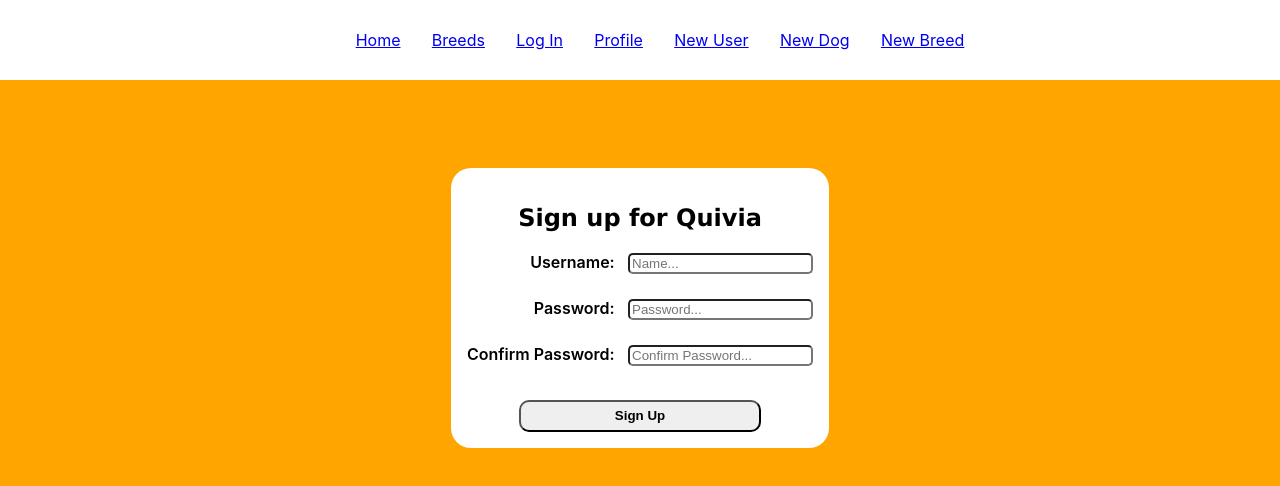
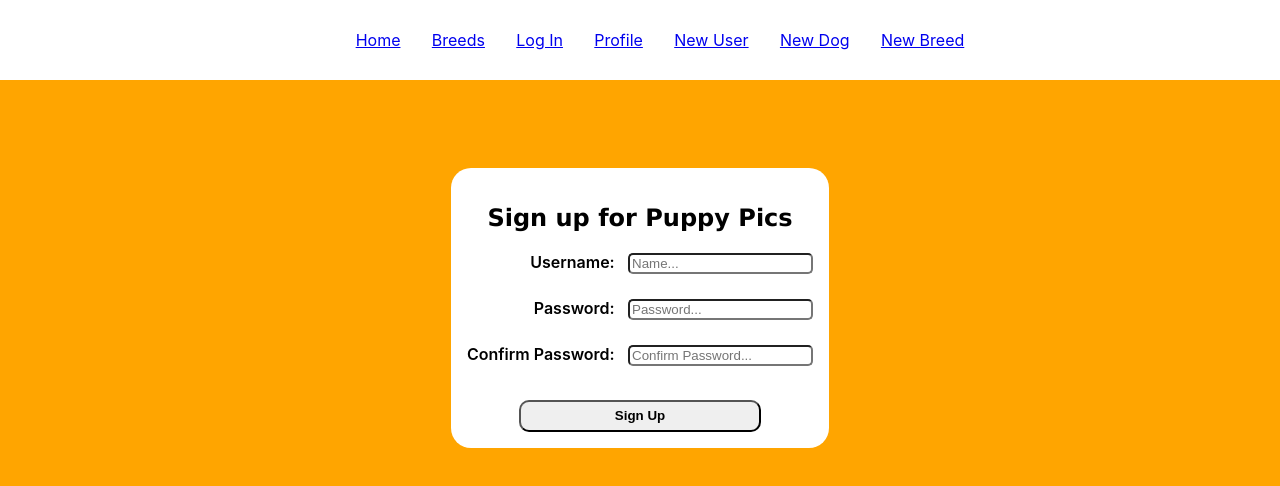
Before and after one commit to Calvinfr96/puppy-pics-front-end, a React (Create React App) app: page /new/user in a window 1280 px wide. Shown: the top 486 px of the page. Built offline with nearby package versions, Linux system fonts and the light colour scheme.

Commit message:
Redirect users to login page when attempting to access locked resource

```diff
--- a/src/components/NewBreedForm.js
+++ b/src/components/NewBreedForm.js
@@ -1,4 +1,5 @@
 import React, {useState} from 'react'
+import { Redirect } from 'react-router-dom'
 
 function NewBreedForm({baseURL}) {
     const [formData, setFormData] = useState({
@@ -42,6 +43,10 @@ function NewBreedForm({baseURL}) {
         })
     }
 
+    if (!localStorage.getItem('token')) {
+        return <Redirect to='/login' />
+    }
+
     return (
         <div>
             <h1>Add New Breed</h1>
--- a/src/components/NewDogForm.js
+++ b/src/components/NewDogForm.js
@@ -1,4 +1,5 @@
 import React, {useState, useEffect} from 'react'
+import { Redirect } from 'react-router-dom'
 
 function NewDogForm({baseURL}) {
     const [breeds, setBreeds] = useState([])
@@ -62,6 +63,10 @@ function NewDogForm({baseURL}) {
         return <option key={breed.id} value={breed.id}>{breed.name}</option>
     })
 
+    if (!localStorage.getItem('token')) {
+        return <Redirect to='/login' />
+    }
+
     return (
         <div>
             <h1>Add New Dog</h1>
--- a/src/components/NewUserFrom.js
+++ b/src/components/NewUserFrom.js
@@ -59,7 +59,7 @@ function NewUserFrom({baseURL, setCurrentUser}) {
     return (
         <div className="login-page">
            <form className="login-form" onSubmit={handleSubmit}>
-                <h2>Sign up for Quivia</h2>
+                <h2>Sign up for Puppy Pics</h2>
                 <label>
                     Username:
                     <input type="text" name="name" value={formData.name} onChange={handleChange} placeholder="Name..." required></input>
--- a/src/components/ProfilePage.js
+++ b/src/components/ProfilePage.js
@@ -1,5 +1,5 @@
 import React, {useState, useEffect} from 'react'
-import {useHistory} from 'react-router-dom'
+import {useHistory, Redirect} from 'react-router-dom'
 
 function ProfilePage({currentUser, setCurrentUser, baseURL}) {
     const history = useHistory()
@@ -60,6 +60,10 @@ function ProfilePage({currentUser, setCurrentUser, baseURL}) {
         <h1>Please Log In</h1>
     )
 
+    if (!localStorage.getItem('token')) {
+        return <Redirect to='/login' />
+    }
+
     return (
         <div>
             {profilePage}
```
